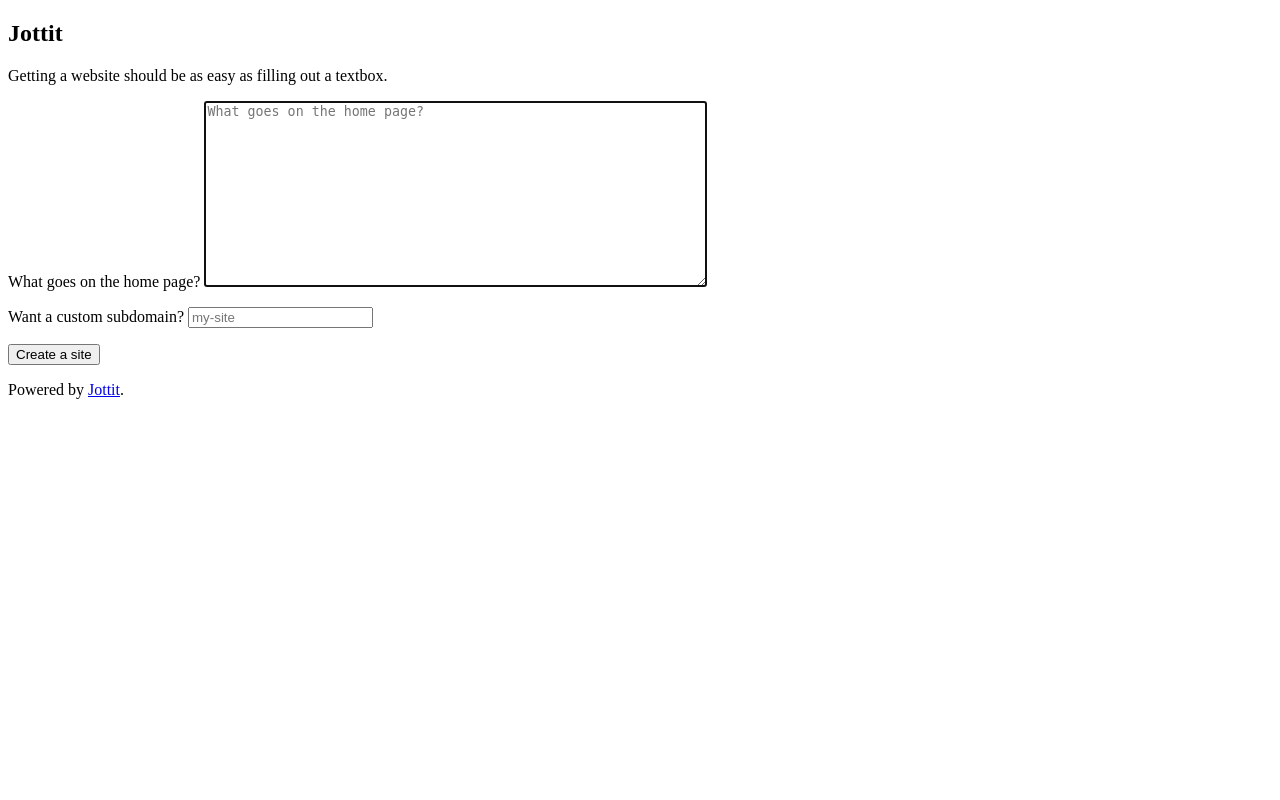
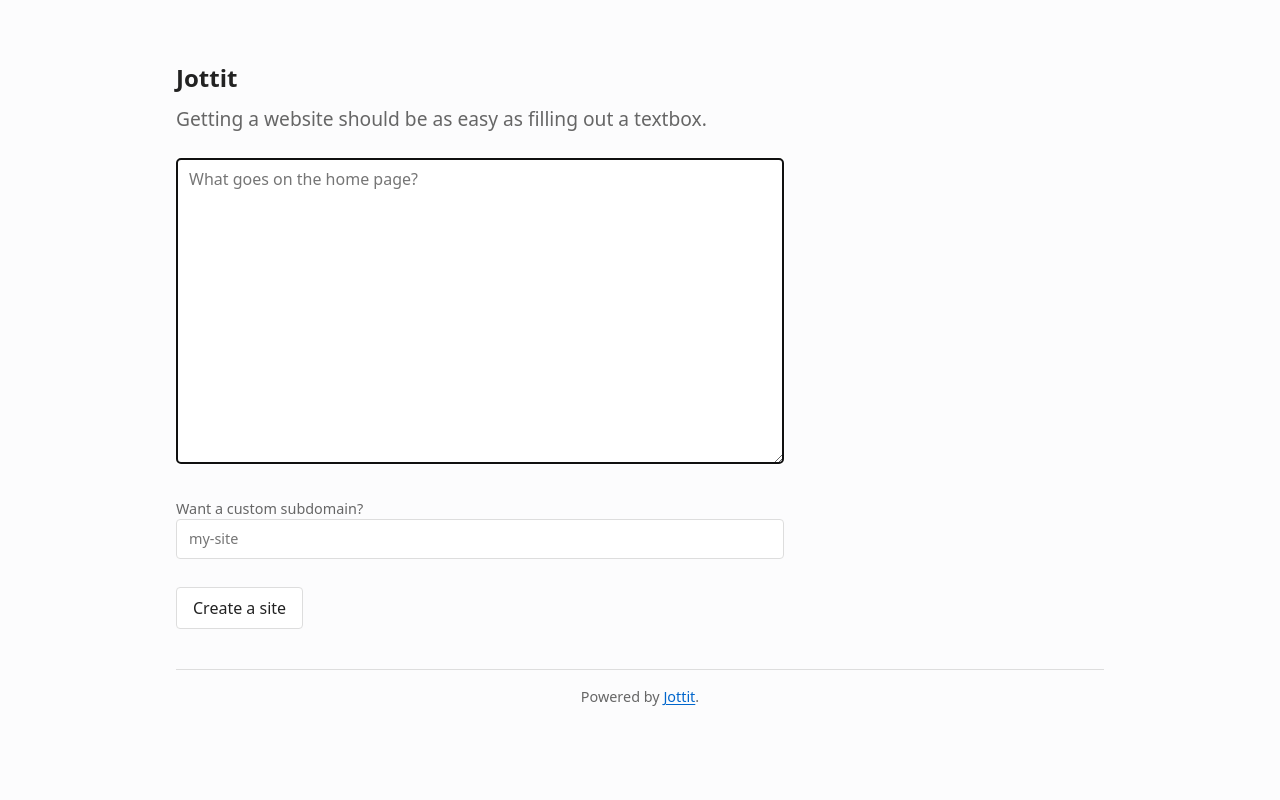
Before and after one commit to simonbc/jottit, a Flask app: page / in a window 1280 px wide. Run offline with Flask 3, Linux system fonts and the light colour scheme; some libraries are stand-ins or nearby versions.

Commit message:
Add minimal 5-file stylesheet (tokens, reset, base, components, utilities)
Five-file split so a later CSS rewrite has clean seams:
- tokens.css: design custom properties + spacing scale
- reset.css: small custom reset
- base.css: element-level styling (h1-h6, a, button, inputs, code, …)
- components.css: layout + named regions (.page grid, .site-header,
  .revisions, .revision-banner, .form, …)
- utilities.css: one-off helpers (.visually-hidden, .muted-ish)

Linked from base.html with five separate <link> tags so HTTP/2 can
serve them in parallel and each file rewrites independently.

Co-Authored-By: Claude Opus 4.7 (1M context) <noreply@anthropic.com>

```diff
--- /dev/null
+++ b/jottit/static/base.css
@@ -0,0 +1,104 @@
+html {
+  font-family: var(--content-font);
+  font-size: var(--content-size);
+  line-height: 1.5;
+  color: var(--fg);
+  background: var(--bg);
+}
+
+body {
+  min-height: 100vh;
+}
+
+h1, h2, h3, h4, h5, h6 {
+  font-family: var(--headings-font);
+  line-height: 1.2;
+  margin-top: var(--space-5);
+  margin-bottom: var(--space-3);
+}
+
+h1 { font-size: var(--headings-size); }
+h2 { font-size: calc(var(--headings-size) * 0.85); }
+h3 { font-size: calc(var(--headings-size) * 0.72); }
+
+p, ul, ol, dl, blockquote, pre, table, figure {
+  margin-top: 0;
+  margin-bottom: var(--space-4);
+}
+
+ol, ul {
+  padding-left: var(--space-5);
+  list-style: revert;
+}
+
+a {
+  color: var(--link);
+  text-decoration: underline;
+  text-underline-offset: 2px;
+}
+
+a:visited { color: var(--link-visited); }
+a:hover, a:focus { text-decoration-thickness: 2px; }
+
+button {
+  cursor: pointer;
+  padding: var(--space-2) var(--space-4);
+  border: 1px solid var(--border);
+  border-radius: var(--radius);
+  background: var(--surface);
+}
+
+button:hover { background: var(--surface-alt); }
+
+input[type="text"],
+input[type="password"],
+input[type="email"],
+input[type="number"],
+textarea {
+  width: 100%;
+  padding: var(--space-2) var(--space-3);
+  border: 1px solid var(--border);
+  border-radius: var(--radius);
+  background: var(--surface);
+}
+
+textarea { font-family: var(--content-font); resize: vertical; min-height: 12rem; }
+
+label { display: block; }
+
+fieldset {
+  border: 1px solid var(--border);
+  border-radius: var(--radius);
+  padding: var(--space-3) var(--space-4);
+  margin-bottom: var(--space-4);
+}
+
+legend { padding: 0 var(--space-2); font-weight: 600; }
+
+hr {
+  border: 0;
+  border-top: 1px solid var(--border);
+  margin: var(--space-5) 0;
+}
+
+code, pre, kbd, samp {
+  font-family: ui-monospace, SFMono-Regular, Menlo, monospace;
+  font-size: 0.95em;
+}
+
+pre {
+  padding: var(--space-3);
+  background: var(--surface-alt);
+  border-radius: var(--radius);
+  overflow-x: auto;
+}
+
+blockquote {
+  border-left: 3px solid var(--border);
+  padding-left: var(--space-4);
+  color: var(--muted);
+}
+
+small { color: var(--muted); }
+
+time { color: var(--muted); }
--- /dev/null
+++ b/jottit/static/components.css
@@ -0,0 +1,238 @@
+.page {
+  max-width: 60rem;
+  margin: 0 auto;
+  padding: var(--space-4);
+  display: grid;
+  grid-template-columns: 1fr;
+  gap: var(--space-5);
+}
+
+@media (min-width: 50rem) {
+  .page {
+    grid-template-columns: minmax(0, 1fr) 16rem;
+    grid-template-areas:
+      "header header"
+      "main   sidebar"
+      "footer footer";
+  }
+  .site-header { grid-area: header; }
+  main          { grid-area: main; }
+  .site-sidebar { grid-area: sidebar; }
+  .site-footer  { grid-area: footer; }
+}
+
+.site-header {
+  background: var(--header-color);
+  color: var(--title-color);
+  padding: var(--space-5) var(--space-5) var(--space-3);
+  border-radius: var(--radius);
+}
+
+.site-header a { color: var(--title-color); }
+
+.site-header hgroup h1 {
+  font-family: var(--title-font);
+  font-size: var(--title-size);
+  margin: 0;
+}
+
+.site-header .subtitle {
+  font-family: var(--subtitle-font);
+  font-size: var(--subtitle-size);
+  color: var(--subtitle-color);
+  margin: var(--space-1) 0 0;
+}
+
+.claim-banner {
+  background: rgba(255,255,255,0.15);
+  padding: var(--space-2) var(--space-3);
+  margin: 0 0 var(--space-3);
+  border-radius: var(--radius);
+}
+
+.site-nav {
+  margin-top: var(--space-3);
+}
+
+.site-nav ul {
+  display: flex;
+  flex-wrap: wrap;
+  gap: var(--space-3);
+  padding: 0;
+  list-style: none;
+  margin: 0;
+}
+
+.site-nav a,
+.site-nav button.link {
+  color: var(--subtitle-color);
+  text-decoration: none;
+  font-size: 0.9em;
+}
+
+.site-nav a:hover,
+.site-nav button.link:hover { text-decoration: underline; }
+
+.site-sidebar {
+  border-left: 1px solid var(--border);
+  padding-left: var(--space-4);
+}
+
+@media (max-width: 50rem) {
+  .site-sidebar {
+    border-left: 0;
+    border-top: 1px solid var(--border);
+    padding-left: 0;
+    padding-top: var(--space-4);
+  }
+}
+
+.page-list {
+  list-style: none;
+  padding: 0;
+  margin: 0 0 var(--space-4);
+  display: flex;
+  flex-direction: column;
+  gap: var(--space-1);
+}
+
+.page-list strong { color: var(--fg); }
+
+.new-page {
+  display: flex;
+  gap: var(--space-2);
+}
+
+.new-page input[type="text"] { flex: 1; }
+
+.site-footer {
+  text-align: center;
+  color: var(--muted);
+  font-size: 0.9em;
+  padding-top: var(--space-4);
+  border-top: 1px solid var(--border);
+}
+
+main > article {
+  max-width: var(--measure);
+}
+
+.front .lede {
+  font-size: 1.2em;
+  color: var(--muted);
+  margin-bottom: var(--space-5);
+}
+
+.new-site,
+.site-form,
+.form {
+  display: flex;
+  flex-direction: column;
+  gap: var(--space-3);
+  max-width: var(--measure);
+}
+
+.form-error {
+  background: var(--danger-bg);
+  color: var(--danger);
+  padding: var(--space-2) var(--space-3);
+  border-radius: var(--radius);
+  border: 1px solid var(--danger);
+}
+
+button.destructive {
+  background: var(--danger);
+  color: #fff;
+  border-color: var(--danger);
+}
+
+button.destructive:hover { filter: brightness(0.9); }
+
+button.link {
+  background: none;
+  border: 0;
+  padding: 0;
+  color: var(--link);
+  text-decoration: underline;
+  cursor: pointer;
+}
+
+.form.inline,
+form.inline { display: inline; }
+
+.revision-banner {
+  background: var(--surface-alt);
+  border: 1px solid var(--border);
+  border-radius: var(--radius);
+  padding: var(--space-3);
+  margin-bottom: var(--space-4);
+  display: flex;
+  flex-wrap: wrap;
+  gap: var(--space-3);
+  align-items: center;
+}
+
+.page-meta {
+  color: var(--muted);
+  font-size: 0.9em;
+  margin-bottom: var(--space-3);
+  display: flex;
+  flex-wrap: wrap;
+  gap: var(--space-3);
+}
+
+.admin .admin-links {
+  display: flex;
+  flex-wrap: wrap;
+  gap: var(--space-3);
+  margin-bottom: var(--space-4);
+}
+
+.revisions {
+  list-style: none;
+  padding: 0;
+  margin: 0 0 var(--space-4);
+  display: flex;
+  flex-direction: column;
+  gap: var(--space-2);
+}
+
+.revisions li {
+  padding: var(--space-2) 0;
+  border-bottom: 1px solid var(--border);
+  display: flex;
+  flex-wrap: wrap;
+  gap: var(--space-3);
+  align-items: baseline;
+}
+
+.revisions .changes {
+  color: var(--muted);
+  font-size: 0.9em;
+}
+
+.pagination {
+  margin-top: var(--space-4);
+}
+
+.diff-body ins {
+  background: #e6ffed;
+  text-decoration: none;
+}
+
+.diff-body del {
+  background: #ffebe9;
+  text-decoration: line-through;
+}
+
+.actions {
+  display: flex;
+  flex-wrap: wrap;
+  gap: var(--space-3);
+  margin-top: var(--space-4);
+}
+
+.hint {
+  color: var(--muted);
+  font-size: 0.9em;
+}
--- /dev/null
+++ b/jottit/static/reset.css
@@ -0,0 +1,17 @@
+*, *::before, *::after { box-sizing: border-box; }
+
+html, body, h1, h2, h3, h4, h5, h6, p, figure, blockquote, dl, dd, ol, ul, fieldset {
+  margin: 0;
+  padding: 0;
+}
+
+ol, ul { list-style: none; }
+
+img, picture, svg, video { max-width: 100%; display: block; }
+
+button, input, select, textarea {
+  font: inherit;
+  color: inherit;
+}
+
+a { color: inherit; }
--- /dev/null
+++ b/jottit/static/tokens.css
@@ -0,0 +1,40 @@
+:root {
+  --hue: 210;
+  --brightness: 100;
+
+  --header-color: hsl(var(--hue) 60% calc(var(--brightness) * 0.22%));
+  --title-color: #fff;
+  --subtitle-color: #bfe8ff;
+
+  --bg: hsl(var(--hue) 30% calc(var(--brightness) * 0.99%));
+  --fg: #222;
+  --muted: #666;
+  --link: #06c;
+  --link-visited: #639;
+  --border: #ddd;
+  --surface: #fff;
+  --surface-alt: #f7f7f7;
+  --danger: #b00020;
+  --danger-bg: #fdecea;
+
+  --title-font: system-ui, sans-serif;
+  --subtitle-font: system-ui, sans-serif;
+  --headings-font: system-ui, sans-serif;
+  --content-font: system-ui, sans-serif;
+
+  --title-size: 200%;
+  --subtitle-size: 100%;
+  --headings-size: 150%;
+  --content-size: 100%;
+
+  --space-1: 0.25rem;
+  --space-2: 0.5rem;
+  --space-3: 0.75rem;
+  --space-4: 1rem;
+  --space-5: 1.5rem;
+  --space-6: 2rem;
+  --space-8: 3rem;
+
+  --radius: 4px;
+  --measure: 38rem;
+}
--- /dev/null
+++ b/jottit/static/utilities.css
@@ -0,0 +1,19 @@
+.visually-hidden {
+  position: absolute;
+  width: 1px;
+  height: 1px;
+  padding: 0;
+  margin: -1px;
+  overflow: hidden;
+  clip: rect(0 0 0 0);
+  white-space: nowrap;
+  border: 0;
+}
+
+.deleted { color: var(--muted); }
+
+.empty { color: var(--muted); }
+
+.cancel { color: var(--muted); }
+
+.count { color: var(--muted); }
--- a/jottit/templates/base.html
+++ b/jottit/templates/base.html
@@ -8,6 +8,11 @@
     <meta name="robots" content="noindex, nofollow">
   {% endif %}
   <link rel="icon" href="/favicon.ico">
+  <link rel="stylesheet" href="{{ url_for('static', filename='tokens.css') }}">
+  <link rel="stylesheet" href="{{ url_for('static', filename='reset.css') }}">
+  <link rel="stylesheet" href="{{ url_for('static', filename='base.css') }}">
+  <link rel="stylesheet" href="{{ url_for('static', filename='components.css') }}">
+  <link rel="stylesheet" href="{{ url_for('static', filename='utilities.css') }}">
   {% block head %}{% endblock %}
   {% if design %}
     {% include "partials/design_style.html" %}
```
